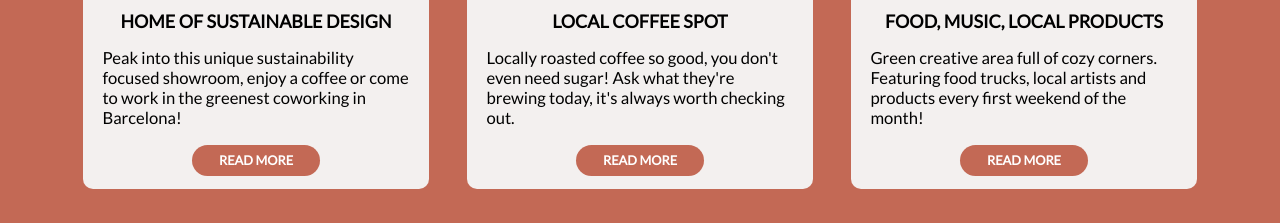
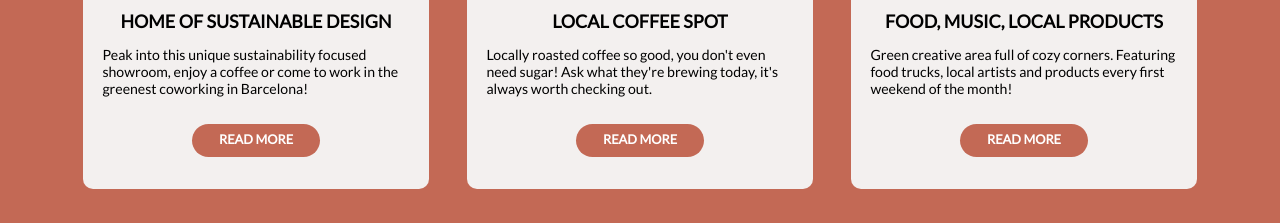
Before and after one commit to Siiriellisylvia/Exam-Project-Hidden-Places, a plain HTML site: page index.html in a window 1280 px wide. Shown: the part 960-1183 px from the top of the page. Drawn offline with Linux system fonts and the light colour scheme; a web font is replaced by a local one.

Commit message:
Update css.css

```diff
--- a/css.css
+++ b/css.css
@@ -286,7 +286,7 @@
 .card-description {
   color: var(--black);
   font-family: var(--body-fonts);
-  font-size: 1.3vw;
+  font-size: 1.1vw;
   padding:0vw 1.5vw 0vw;
 }
 
@@ -302,6 +302,7 @@
   background-color: var(--pink);
   border-radius: 20px;
   text-align: center;
+  margin-top:1vw;
   margin-bottom:1vw;
   padding-top:0.6vw;
 }
@@ -420,8 +421,9 @@
   margin-top:30vw;
   width:44.5vw;
   height:10vw;
+  display:flex;
   align-content: center;
-  display: flex;
+  justify-content: center;
 }
 
 .popup-button {
```
